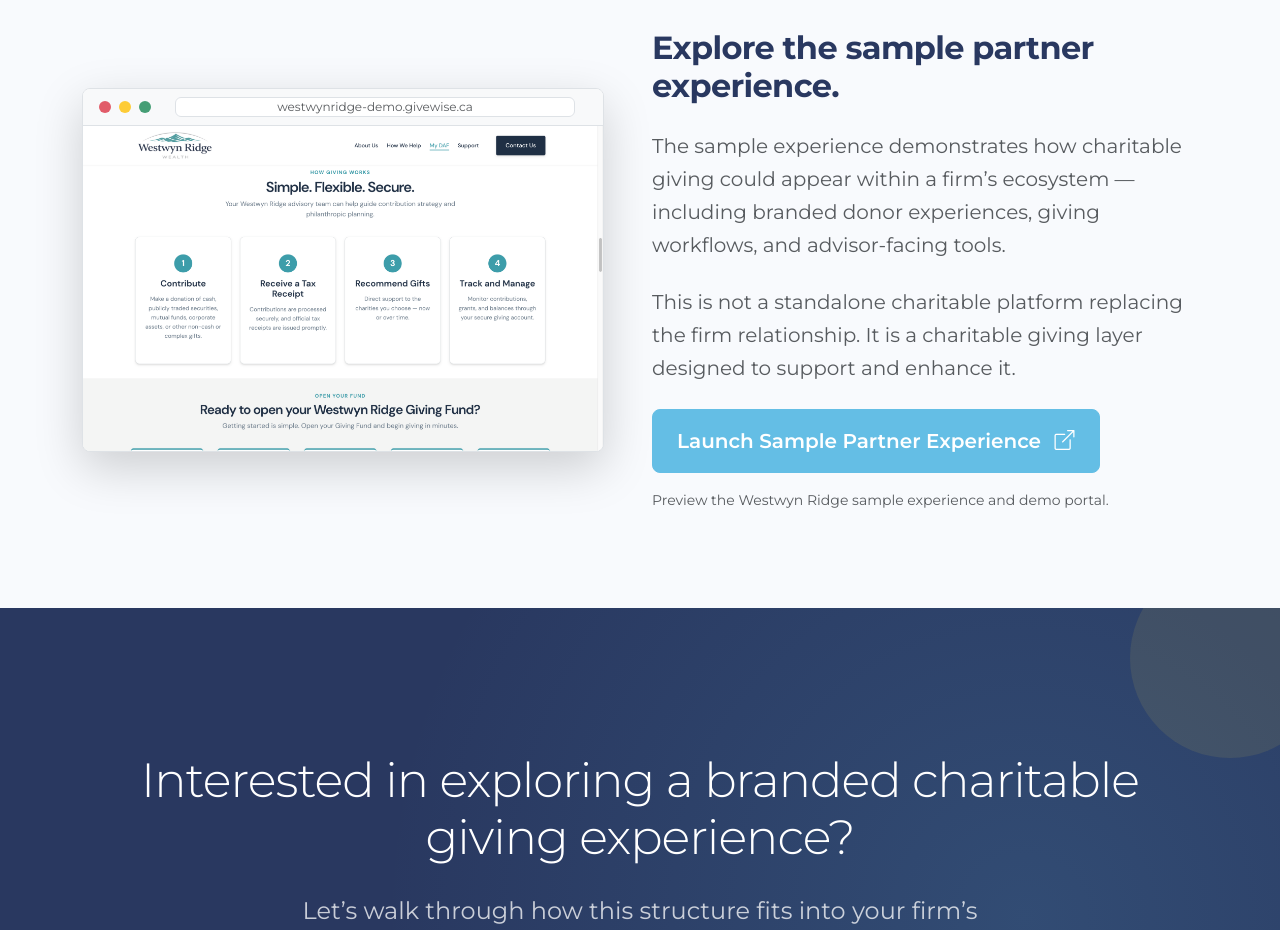
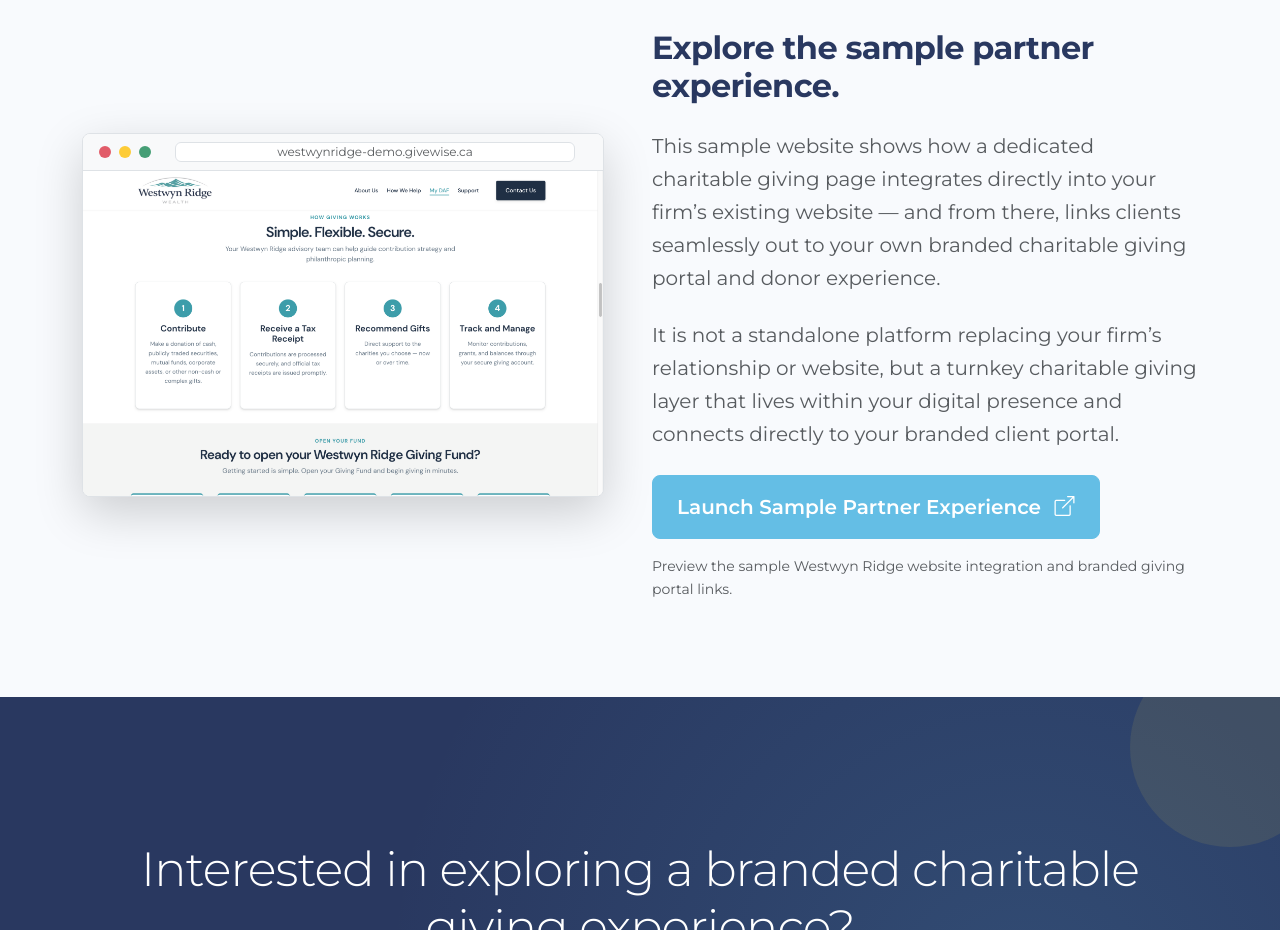
Before and after one commit to FlightPathMgmt/givewise-whitelabel, a website built with Vite: page index.html in a window 1280 px wide. Shown: the part 4480-5410 px from the top of the page. Built offline with nearby package versions, Linux system fonts and the light colour scheme.

Commit message:
Clarify sample partner experience copy regarding website page integration and portal links

```diff
--- a/index.html
+++ b/index.html
@@ -340,13 +340,13 @@
                 <div class="row align-items-center">
                     <div class="col-lg-6 mb-5 mb-lg-0 order-lg-2">
                         <h2 class="text-navy mb-4">Explore the sample partner experience.</h2>
-                        <p class="fs-5 text-muted mb-4">The sample experience demonstrates how charitable giving could appear within a firm’s ecosystem — including branded donor experiences, giving workflows, and advisor-facing tools.</p>
-                        <p class="fs-5 text-muted mb-4">This is not a standalone charitable platform replacing the firm relationship. It is a charitable giving layer designed to support and enhance it.</p>
+                        <p class="fs-5 text-muted mb-4">This sample website shows how a dedicated charitable giving page integrates directly into your firm’s existing website — and from there, links clients seamlessly out to your own branded charitable giving portal and donor experience.</p>
+                        <p class="fs-5 text-muted mb-4">It is not a standalone platform replacing your firm’s relationship or website, but a turnkey charitable giving layer that lives within your digital presence and connects directly to your branded client portal.</p>
 
                         <div class="mt-4">
-                                        <a id="btn-preview-primary" href="https://westwynridge-demo.givewise.ca/" target="_blank" class="btn btn-cyan btn-lg px-4 py-3 mb-2">Launch Sample Partner Experience <i class="bi bi-box-arrow-up-right ms-2"></i></a>
-                                        <p class="small text-muted mt-2 mb-0">Preview the Westwyn Ridge sample experience and demo portal.</p>
-                                    </div>
+                            <a id="btn-preview-primary" href="https://westwynridge-demo.givewise.ca/" target="_blank" class="btn btn-cyan btn-lg px-4 py-3 mb-2">Launch Sample Partner Experience <i class="bi bi-box-arrow-up-right ms-2"></i></a>
+                            <p class="small text-muted mt-2 mb-0">Preview the sample Westwyn Ridge website integration and branded giving portal links.</p>
+                        </div>
                     </div>
 
                     <div class="col-lg-6 order-lg-1">
```
